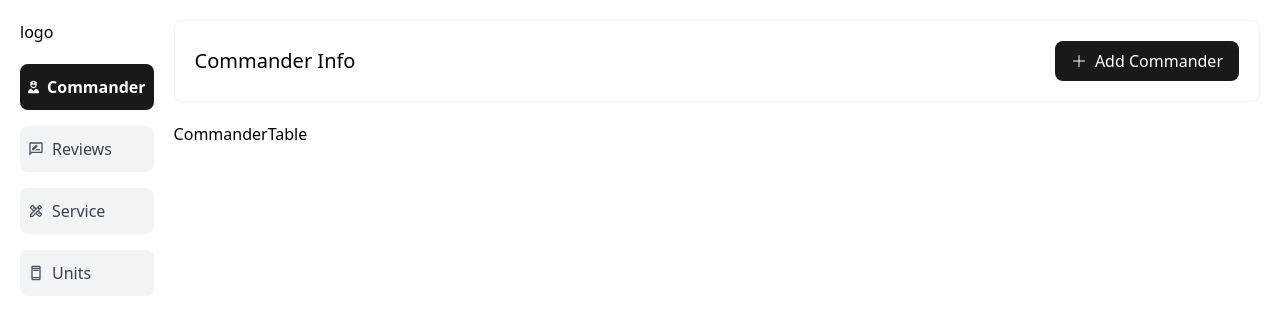
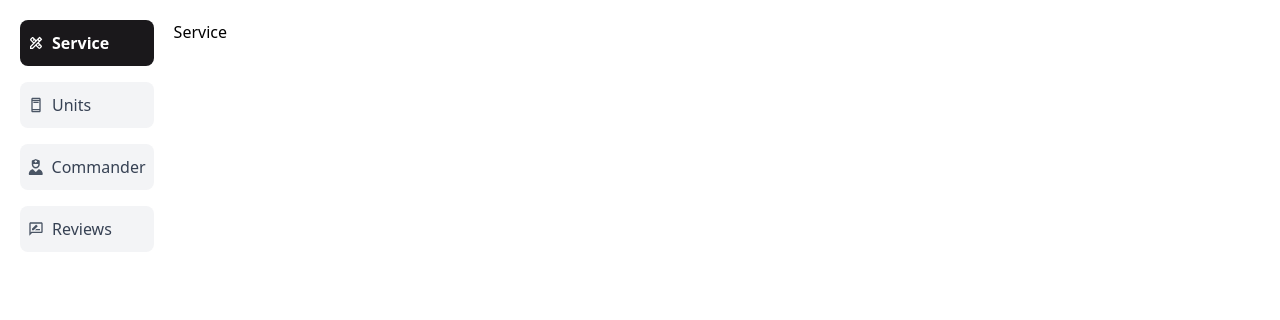
Before and after one commit to FSDTeam-SAA/jony_brutes_dashboard, a React (Vite) app: page /dashboard in a window 1280 px wide. Shown: the top 320 px of the page. Built offline with nearby package versions, Linux system fonts and the light colour scheme.

Commit message:
modify sidebar

```diff
--- a/src/components/shared/sidebar.jsx
+++ b/src/components/shared/sidebar.jsx
@@ -1,11 +1,25 @@
 import { FaUserNurse } from "react-icons/fa6";
-import { MdOutlineAdUnits, MdOutlineDesignServices, MdOutlineRateReview } from "react-icons/md";
+import {
+  MdOutlineAdUnits,
+  MdOutlineDesignServices,
+  MdOutlineRateReview,
+} from "react-icons/md";
 import { NavLink } from "react-router";
 
 const Sidebar = () => {
   const items = [
     {
       path: "/dashboard",
+      label: "Service",
+      icon: MdOutlineDesignServices,
+    },
+    {
+      path: "/dashboard/units",
+      label: "Units",
+      icon: MdOutlineAdUnits,
+    },
+    {
+      path: "/dashboard/commander",
       label: "Commander",
       icon: FaUserNurse,
     },
@@ -14,22 +28,10 @@ const Sidebar = () => {
       label: "Reviews",
       icon: MdOutlineRateReview,
     },
-    {
-      path: "/dashboard/service",
-      label: "Service",
-      icon: MdOutlineDesignServices,
-    },
-    {
-      path: "/dashboard/units",
-      label: "Units",
-      icon: MdOutlineAdUnits,
-    },
   ];
 
   return (
-    <div className="py-5 pl-5">
-      <div>logo</div>
-
+    <div className="pl-5">
       <div className="mt-5 flex flex-col space-y-4">
         {items.map((item, index) => (
           <NavLink
--- a/src/pages/commander/components/commander-table.jsx
+++ b/src/pages/commander/components/commander-table.jsx
@@ -1,8 +1,18 @@
+import { useQuery } from "@tanstack/react-query";
 
 const CommanderTable = () => {
-  return (
-    <div>CommanderTable</div>
-  )
-}
+  const { data: commanderInfo = {} } = useQuery({
+    queryKey: ["commander-info"],
+    queryFn: async () => {
+      const res = await fetch(``);
+      const data = await res.json();
+      return data;
+    },
+  });
 
-export default CommanderTable
+  console.log("commanderInfo: ", commanderInfo);
+
+  return <div>CommanderTable</div>;
+};
+
+export default CommanderTable;
--- a/src/routes/route.jsx
+++ b/src/routes/route.jsx
@@ -17,21 +17,21 @@ export const router = createBrowserRouter([
     element: <Dashboard />,
     children: [
       {
-        index: true,
+        path: "/dashboard",
+        element: <Service />,
+      },
+      {
+        path: "/dashboard/units",
+        element: <Units />,
+      },
+      {
+        path: "/dashboard/commander",
         element: <Commander />,
       },
       {
         path: "/dashboard/reviews",
         element: <Reviews />,
       },
-      {
-        path: "/dashboard/service",
-        element: <Service />,
-      },
-      {
-        path: "/dashboard/units",
-        element: <Units />,
-      },
     ],
   },
 ]);
```
